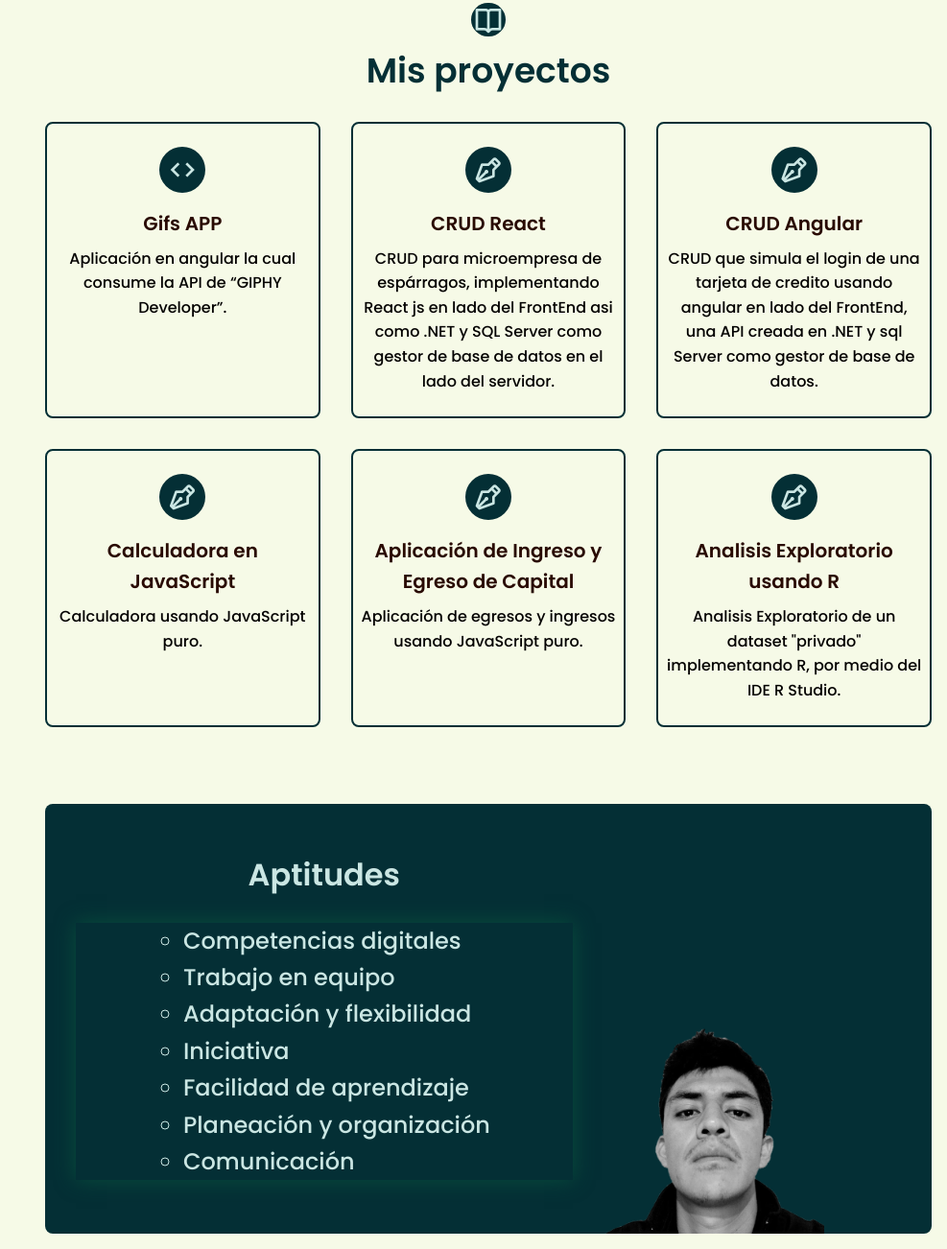
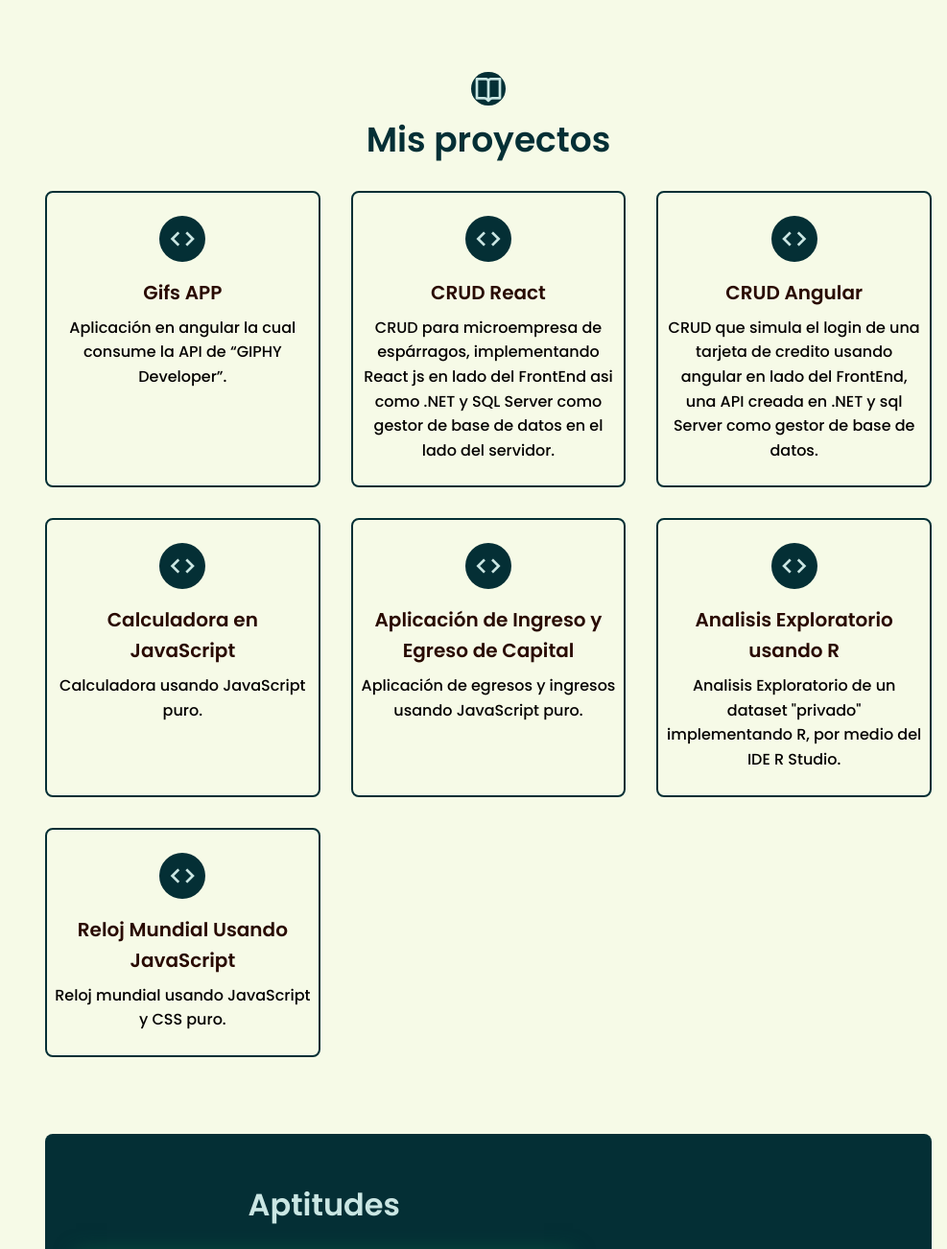
Before and after one commit to andmar1/blogAntonio, a plain HTML site: page index.html in a window 1280 px wide. Shown: the part 3262-4564 px from the top of the page at 96% size, without its empty margins (293-1280 px from the left). Drawn offline with nearby package versions, Linux system fonts and the light colour scheme.

Commit message:
add project

```diff
--- a/index.html
+++ b/index.html
@@ -189,6 +189,11 @@
                         <span class="skills__bar skills__sql"></span>
                     </div>
                     <div class="skills__data">
+                        <span class="skills__name"><i class='bx bx-code-curly' id="x2"></i>Manejo de Postman</span>
+                        <span class="skills__number">50%</span>
+                        <span class="skills__bar skills__sql"></span>
+                    </div>
+                    <div class="skills__data">
                         <span class="skills__name"><i class='bx bx-terminal' id="x2"></i>Manejo de Consola "cmd"</span>
                         <span class="skills__number">60%</span>
                         <span class="skills__bar skills__cmd"></span>
@@ -218,7 +223,7 @@
                         <span class="skills__bar skills__js"></span>
                     </div>
                     <div class="skills__data">
-                        <span class="skills__name"><i class='bx bx-code-curly' id="x2"></i>TypeScript</span>
+                        <span class="skills__name"><i class='bx bx-bracket' id="x2"></i>TypeScript</span>
                         <span class="skills__number">40%</span>
                         <span class="skills__bar skills__ts"></span>
                     </div>
@@ -239,11 +244,11 @@
                         <span class="skills__number">50%</span>
                         <span class="skills__bar skills__sqlL"></span>
                     </div>
-                    <!-- <div class="skills__data">
+                    <div class="skills__data">
                         <span class="skills__name"><i class='bx bx-coffee' id="x2"></i>Java</span>
                         <span class="skills__number">40%</span>
                         <span class="skills__bar skills__java"></span>
-                    </div> -->
+                    </div>
                     <div class="skills__data">
                         <span class="skills__name"><i class='bx bx-code-block' id="x2"></i>.net core</span>
                         <span class="skills__number">30%</span>
@@ -315,7 +320,7 @@
 
                 <div class="services__content">
                     <a href="https://github.com/andmar1/API-.Net" target="_blank">
-                        <i class="bx bx-pen services__icon"></i>
+                        <i class="bx bx-code services__icon"></i>
                         <h3 class="services__title">CRUD React</h3>
                         <p class="services__description">
                             CRUD para microempresa de espárragos, implementando React js en lado del
@@ -326,7 +331,7 @@
 
                 <div class="services__content">
                     <a href="https://github.com/andmar1/Login-Angular" target="_blank">
-                        <i class="bx bx-pen services__icon"></i>
+                        <i class="bx bx-code services__icon"></i>
                         <h3 class="services__title">CRUD Angular</h3>
                         <p class="services__description">
                             CRUD que simula el login de una tarjeta de credito usando angular en lado del FrontEnd, una API creada en .NET y sql Server como gestor de base de datos.
@@ -336,7 +341,7 @@
 
                 <div class="services__content">
                     <a href="https://github.com/andmar1/Calculadora-JS" target="_blank">
-                        <i class="bx bx-pen services__icon"></i>
+                        <i class="bx bx-code services__icon"></i>
                         <h3 class="services__title">Calculadora en JavaScript</h3>
                         <p class="services__description">
                             Calculadora usando JavaScript puro.
@@ -346,7 +351,7 @@
 
                 <div class="services__content">
                     <a href="https://github.com/andmar1/IngresosEgresos-JS" target="_blank">
-                        <i class="bx bx-pen services__icon"></i>
+                        <i class="bx bx-code services__icon"></i>
                         <h3 class="services__title">Aplicación de Ingreso y Egreso de Capital</h3>
                         <p class="services__description">
                             Aplicación de egresos y ingresos usando JavaScript puro.
@@ -356,13 +361,24 @@
 
                 <div class="services__content">
                     <a href="https://github.com/andmar1/Analis-database" target="_blank">
-                        <i class="bx bx-pen services__icon"></i>
+                        <i class="bx bx-code services__icon"></i>
                         <h3 class="services__title">Analisis Exploratorio usando R</h3>
                         <p class="services__description">
                             Analisis Exploratorio de un dataset "privado" implementando R, por medio del IDE R Studio.
                         </p>
                     </a>
                 </div>
+
+                <div class="services__content">
+                    <a href="https://relojandmar.netlify.app" target="_blank">
+                        <i class="bx bx-code services__icon"></i>
+                        <h3 class="services__title">Reloj Mundial Usando JavaScript</h3>
+                        <p class="services__description">
+                            Reloj mundial usando JavaScript y CSS puro.
+                        </p>
+                    </a>
+                </div>
+
 
             </div>
         </section>
```
